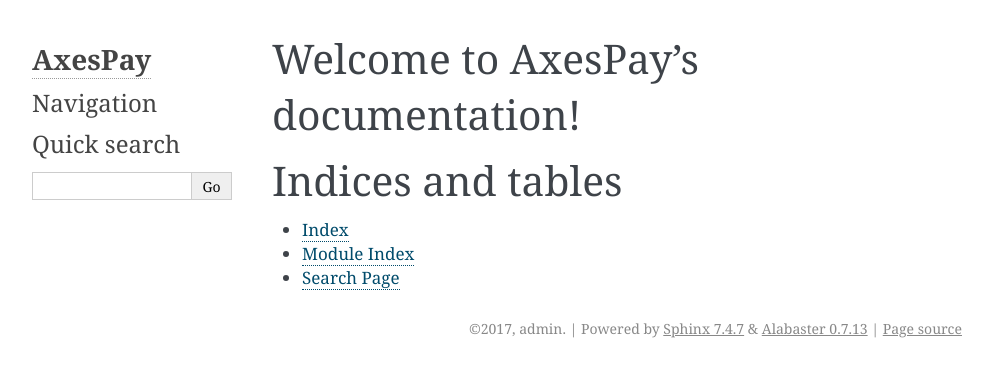
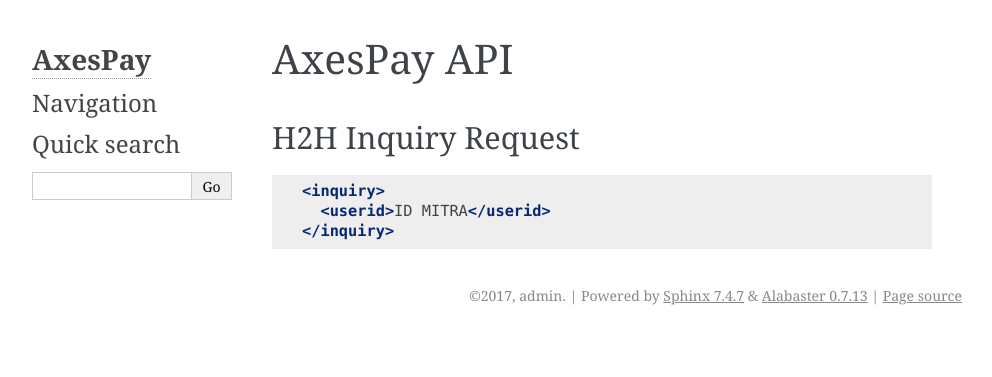
Before and after one commit to ciheul/axes-docs, a Sphinx documentation site: the page built from source/index.rst, in a window 1280 px wide. Shown: the top 377 px of the page, without its empty margins (148-1140 px from the left). Built offline with Sphinx 7.4.7, drawn with Linux system fonts in a browser that asks for light colours.

Commit message:
second draft

```diff
--- /dev/null
+++ b/requirements.txt
@@ -0,0 +1,2 @@
+sphinx==1.6.3
+yolk==0.4.3
--- a/source/index.rst
+++ b/source/index.rst
@@ -3,18 +3,28 @@
    You can adapt this file completely to your liking, but it should at least
    contain the root `toctree` directive.
 
-Welcome to AxesPay's documentation!
-===================================
+AxesPay API
+===========
 
-.. toctree::
-   :maxdepth: 2
-   :caption: Contents:
+.. .. toctree::
+..    :maxdepth: 2
+..    :caption: Contents:
+..
+..
+..
+.. Indices and tables
+.. ==================
+..
+.. * :ref:`genindex`
+.. * :ref:`modindex`
+.. * :ref:`search`
 
 
+H2H Inquiry Request
+-------------------
 
-Indices and tables
-==================
+.. code-block:: xml
 
-* :ref:`genindex`
-* :ref:`modindex`
-* :ref:`search`
+   <inquiry>
+     <userid>ID MITRA</userid>
+   </inquiry>
```
